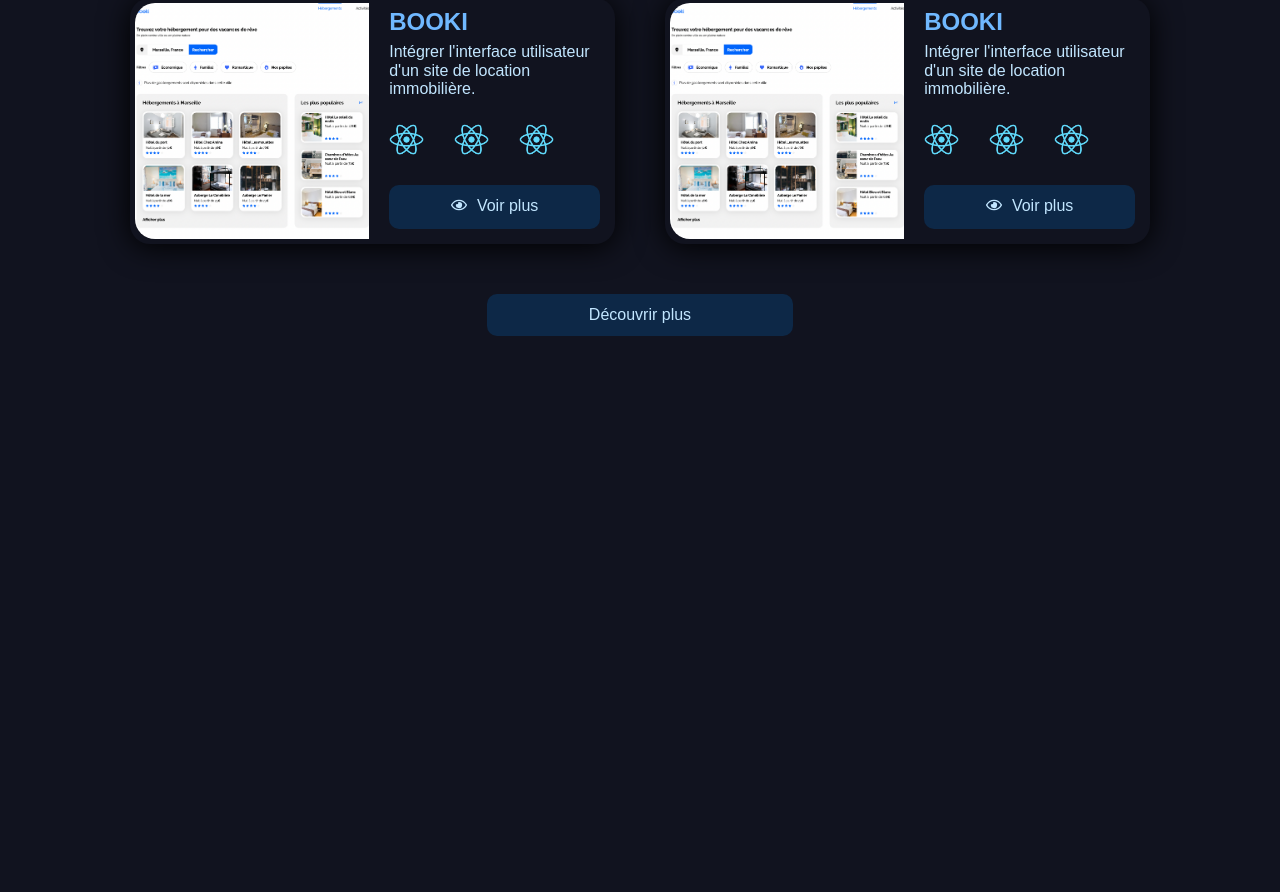
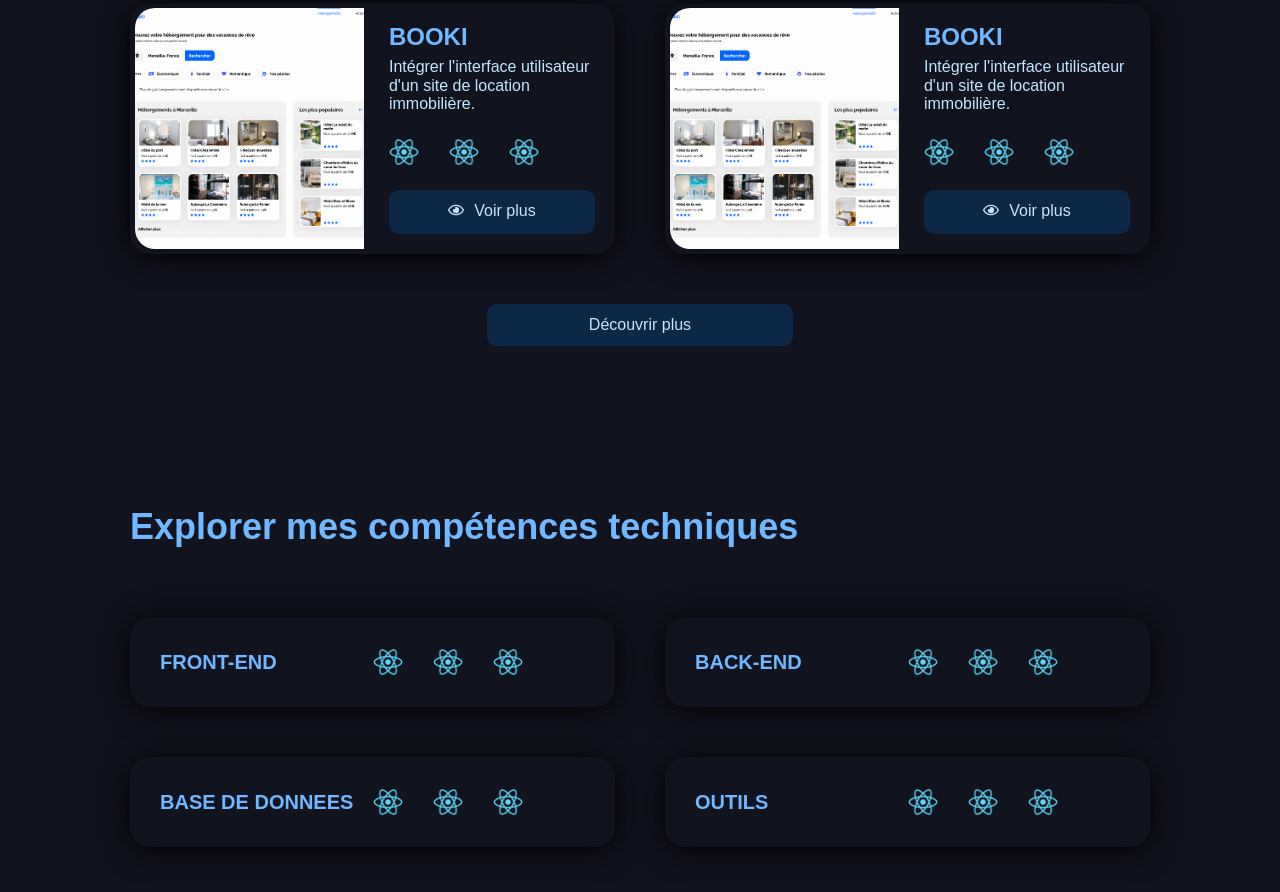
Before and after one commit to CaroleGrllt/ROLLAND_GRELLETY_Carole_portfolio, a React (Vite) app in the folder frontend/: page / in a window 1280 px wide. Shown: the part 1320-2212 px from the top of the page. Before the commit the page ends 1786 px from the top, so only its background shows below. Built offline with nearby package versions, Linux system fonts and the light colour scheme; a web font is replaced by a local one.

Commit message:
dev section skills

```diff
--- a/frontend/src/assets/sass/components/_cta.scss
+++ b/frontend/src/assets/sass/components/_cta.scss
@@ -33,9 +33,9 @@
 
     a {
         display: flex;
-        justify-content: center;
+        justify-content: center !important;
         color: v.$txt-color;
-        flex-direction: row;
+        flex-direction: row !important;
 
         @include mixins.desktop-xl {
             font-size: 18px;
--- a/frontend/src/assets/sass/components/_projectCard.scss
+++ b/frontend/src/assets/sass/components/_projectCard.scss
@@ -1,7 +1,7 @@
 @use '../utils/variables' as v;
 @use '../utils/mixins';
 
-article {
+article.article__project {
     border-radius: 20px;
     background-color: #11131F;
     filter: drop-shadow(0px 3px 15px black);
@@ -46,15 +46,15 @@ article {
         }
 
         .txt__container {
-            padding: 4px 15px 15px;
+            padding: 15px;
             display: flex;
             flex-direction: column;
             justify-content: space-between;
             box-sizing: border-box;
             gap: 8px;
 
-            @include mixins.tablet-xl {
-                padding: 10px 15px 15px;
+            @include mixins.laptop {
+                padding: 20px;
             }
 
             .card-txt {
--- /dev/null
+++ b/frontend/src/assets/sass/components/_skillsCard.scss
@@ -0,0 +1,32 @@
+@use '../utils/variables' as v;
+@use '../utils/mixins';
+
+article.article__skills {
+    border-radius: 20px;
+    background-color: #11131F;
+    filter: drop-shadow(0px 3px 15px black);
+    padding: 15px 15px 0;
+    display: flex;
+    flex-direction: column;
+
+    @include mixins.tablet {
+        // flex-direction: row;
+        display: grid;
+        grid-template-columns: repeat(2, 1fr);
+        padding: 15px 30px;
+    }
+
+    .title__container {
+        @include mixins.tablet {
+            display: flex;
+            flex-direction: column;
+            justify-content: center;
+        }
+
+        h3 {
+            font-size: 20px;
+            color: v.$title-color;
+            margin: 0;
+        }
+    }
+}
--- a/frontend/src/assets/sass/components/_tag.scss
+++ b/frontend/src/assets/sass/components/_tag.scss
@@ -4,9 +4,10 @@
 .tags-list {
     display: flex;
     gap: 30px;
-    margin: 15px 0 20px;
+
+    margin: 15px 0;
 
     img {
-        width: 35px;
+        width: 30px;
     }
 }
--- a/frontend/src/assets/sass/main.scss
+++ b/frontend/src/assets/sass/main.scss
@@ -8,6 +8,8 @@
 @use './pages/home';
 @use './sections/about';
 @use './sections/projects';
+@use './sections/skills';
 @use './components/cta';
 @use './components/projectCard';
 @use './components/tag';
+@use './components/skillsCard';
--- /dev/null
+++ b/frontend/src/assets/sass/sections/_skills.scss
@@ -0,0 +1,47 @@
+@use '../utils/variables' as v;
+@use '../utils/mixins';
+
+#skills {
+    margin-bottom: 100px;
+
+    @include mixins.laptop {
+        margin-bottom: 130px;
+    }
+
+    .skills__container {
+        margin: 0 30px;
+        display: flex;
+        flex-direction: column;
+
+        @include mixins.tablet {
+            justify-content: space-between;
+            margin:0 50px;
+        }
+
+        @include mixins.tablet-xl {
+            margin: 0 70px;
+        }
+
+        @include mixins.laptop {
+            margin: 0 90px;
+        }
+
+        @include mixins.desktop {
+            margin: 0 130px;
+        }
+
+        @include mixins.desktop-xl {
+            margin: 0 150px;
+        }
+
+        h2 {
+            color: v.$title-color;
+            font-size: 32px;
+            margin-bottom: 50px;
+
+            @include mixins.tablet {
+                font-size: 36px;
+            }
+        }
+    }
+}
--- a/frontend/src/components/ProjectCard.jsx
+++ b/frontend/src/components/ProjectCard.jsx
@@ -5,7 +5,7 @@ import { FaRegEye } from "react-icons/fa";
 
 export default function ProjectCard({id, title, cover, alt, subtitle, tags}) {
     return (
-        <article>
+        <article className='article__project'>
             <Link to={"/project/" + id}>
                 <div className="cover__container">
                     <img src={cover} alt={alt}/>
@@ -31,6 +31,5 @@ export default function ProjectCard({id, title, cover, alt, subtitle, tags}) {
                 </div>
             </Link>
         </article>
-
     )
 }
--- a/frontend/src/components/SkillsCard.jsx
+++ b/frontend/src/components/SkillsCard.jsx
@@ -1,5 +1,19 @@
-export default function SkillsCard() {
+import SkillTag from './SkillTag';
+
+export default function SkillsCard({title, tags}) {
     return (
-        <></>
+        <article className='article__skills'>
+            <div className="title__container">
+                <h3>{title}</h3>
+            </div>
+            <div className="tags-list">
+                {tags.map((tag, key) => {
+                    return <SkillTag
+                    key={"tag-"+key}
+                    el={tag}
+                />
+                })}
+            </div>
+        </article>
     )
 }
--- /dev/null
+++ b/frontend/src/data/skills.json
@@ -0,0 +1,41 @@
+[
+    {
+        "id": "1",
+        "title": "FRONT-END",
+        "tags": [
+            "/logo512.png",
+            "/logo512.png",
+            "/logo512.png"
+        ]
+    },
+
+    {
+        "id": "2",
+        "title": "BACK-END",
+        "tags": [
+            "/logo512.png",
+            "/logo512.png",
+            "/logo512.png"
+        ]
+    },
+
+    {
+        "id": "3",
+        "title": "BASE DE DONNEES",
+        "tags": [
+            "/logo512.png",
+            "/logo512.png",
+            "/logo512.png"
+        ]
+    },
+
+    {
+        "id": "4",
+        "title": "OUTILS",
+        "tags": [
+            "/logo512.png",
+            "/logo512.png",
+            "/logo512.png"
+        ]
+    }
+]
--- a/frontend/src/pages/Home.jsx
+++ b/frontend/src/pages/Home.jsx
@@ -3,6 +3,7 @@ import { useState } from "react"
 //DATA
 import projectsFirst from '../data/projectsFirst.json'
 import projectsSecond from '../data/projectsSecond.json'
+import skills from '../data/skills.json';
 
 //LAYOUTS
 import CardsLayout from "../layouts/CardsLayout";
@@ -10,6 +11,7 @@ import CardsLayout from "../layouts/CardsLayout";
 //COMPONENTS
 import CTA from "../components/CTA"
 import ProjectCard from "../components/ProjectCard";
+import SkillsCard from '../components/SkillsCard';
 
 //REACT ICONS
 import { FaLinkedin, FaGithub, FaFileDownload } from "react-icons/fa";
@@ -117,6 +119,22 @@ export default function Home() {
                     </div>
                 </div>
             </section>
+            <section id="skills">
+                <div className="skills__container">
+                    <h2>Explorer mes compétences techniques</h2>
+                    <div className="layout__container">
+                        <CardsLayout>
+                            {skills.map((skill) => {
+                                return <SkillsCard
+                                    key={skill.id}
+                                    title={skill.title}
+                                    tags={skill.tags}
+                                />
+                            })}
+                        </CardsLayout>
+                    </div>
+                </div>
+            </section>
         </>
     )
 }
```
